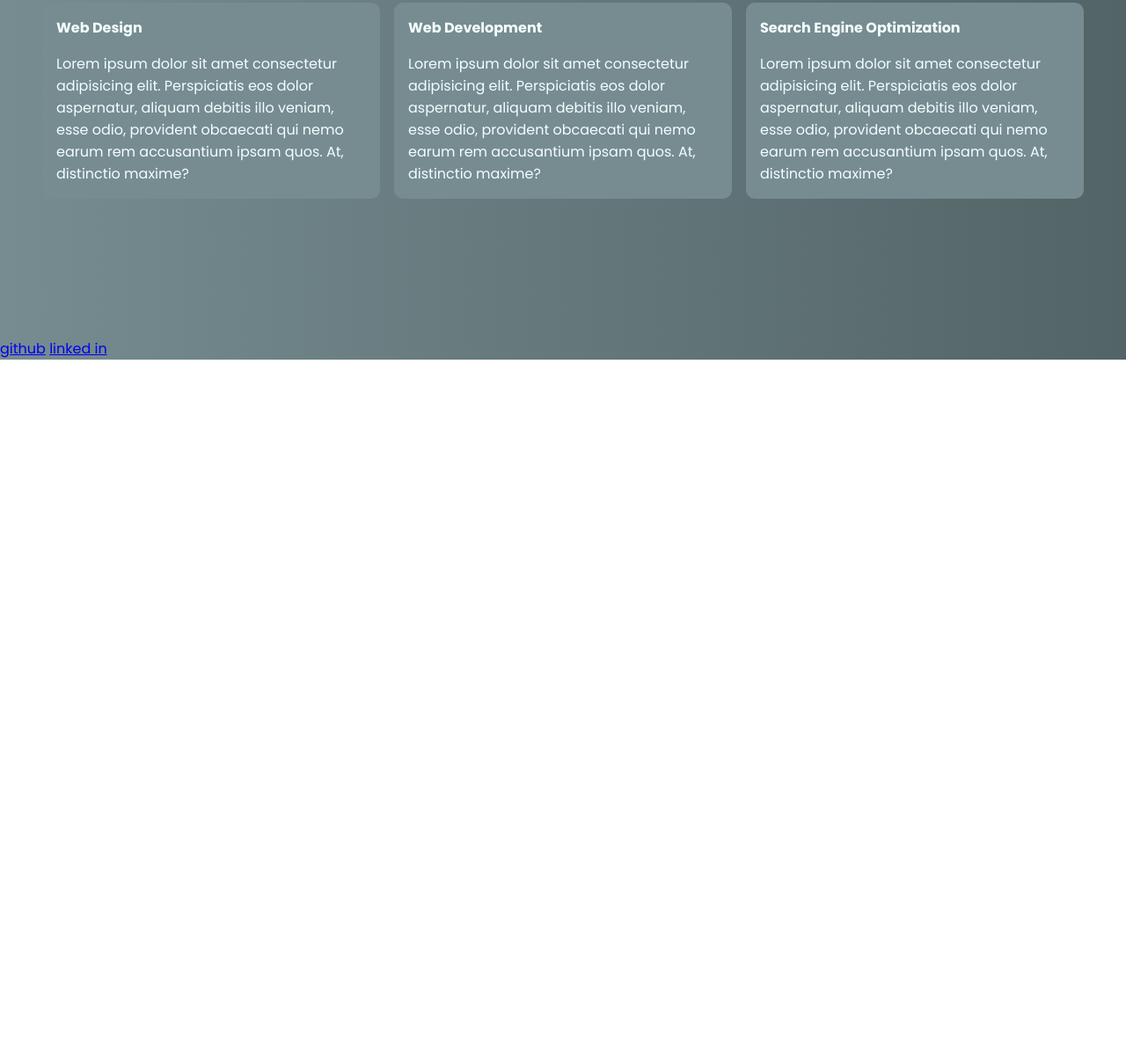
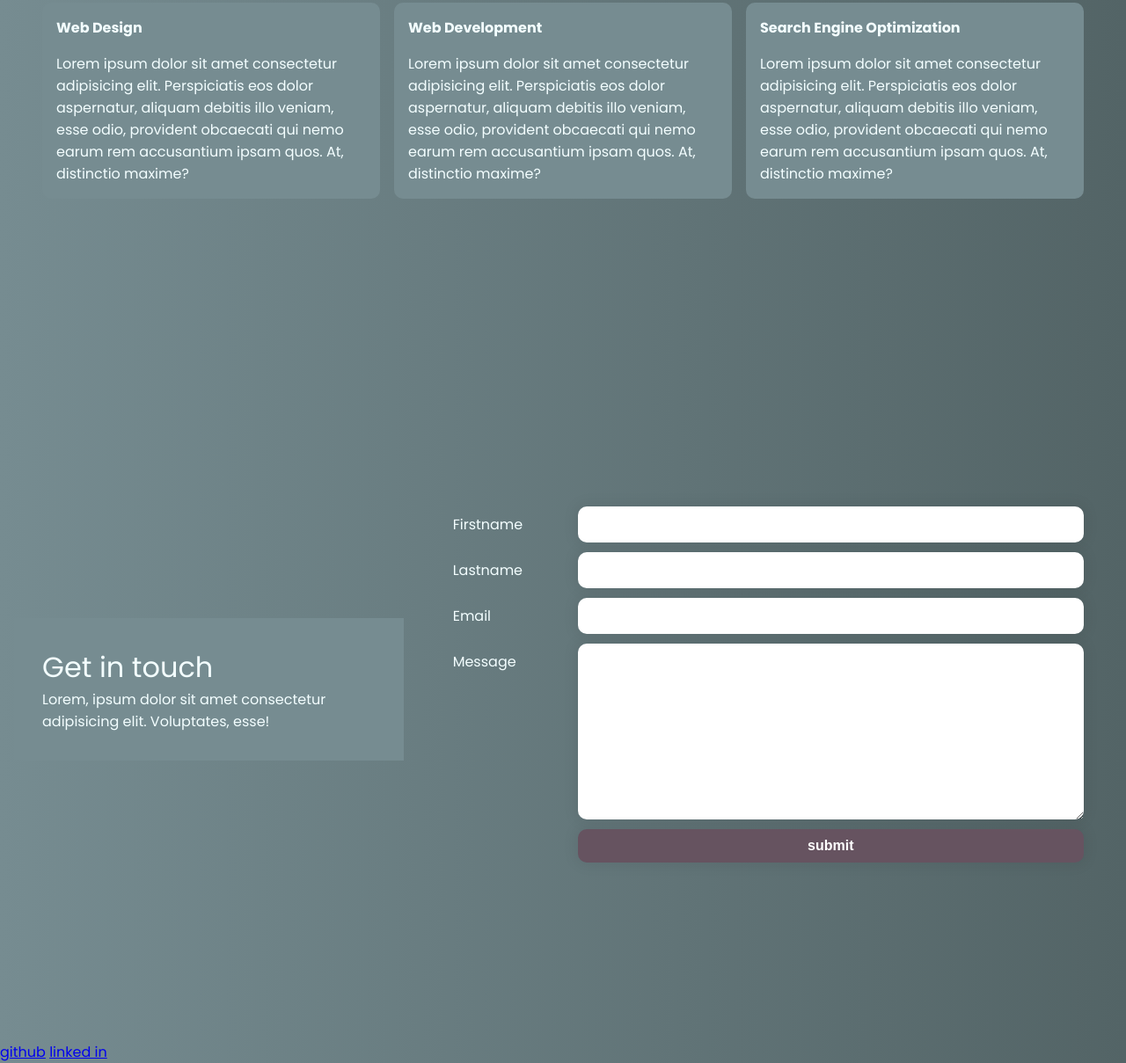
Before and after one commit to austinmula/personal-portfolio-styled, a plain HTML site: page index.html in a window 1280 px wide. Shown: the part 1216-2425 px from the top of the page at 88% size. Before the commit the page ends 1625 px from the top, so only its background shows below. Drawn offline with nearby package versions, Linux system fonts and the light colour scheme.

Commit message:
added the contacts section

```diff
--- a/index.html
+++ b/index.html
@@ -21,8 +21,8 @@
           <h3>AustinDev</h3>
           <ul>
             <li><a href="#">Home</a></li>
-            <li><a href="#">About</a></li>
-            <li><a href="#">Contacts</a></li>
+            <li><a href="#about">About</a></li>
+            <li><a href="#contacts">Contacts</a></li>
           </ul>
         </nav>
       </header>
@@ -95,47 +95,6 @@
       </div>
     </section>
 
-    <!-- About Section -->
-    <!-- <section>
-        <article>
-          <h2>About Me</h2>
-          <p>
-            Lorem ipsum dolor sit amet consectetur adipisicing elit. Officiis et
-            perferendis sunt cupiditate, reiciendis itaque aliquam velit nisi
-            eos blanditiis.
-          </p>
-          <button>Get in touch</button>
-        </article>
-      </section> -->
-
-    <!-- skills section -->
-
-    <!-- <section>
-        <h2>Key Skills</h2>
-
-        <article>
-          <h3>web Design</h3>
-          <p>
-            Lorem ipsum dolor sit amet, consectetur adipisicing elit. Excepturi,
-            esse.
-          </p>
-        </article>
-        <article>
-          <h3>web Development</h3>
-          <p>
-            Lorem ipsum dolor sit amet, consectetur adipisicing elit. Excepturi,
-            esse.
-          </p>
-        </article>
-        <article>
-          <h3>Search Engine Optimization</h3>
-          <p>
-            Lorem ipsum dolor sit amet, consectetur adipisicing elit. Excepturi,
-            esse.
-          </p>
-        </article>
-      </section> -->
-
     <!-- multimedia file -->
     <!-- <section>
         <figure>
@@ -183,20 +142,45 @@
       </section> -->
 
     <!-- contacts section -->
-    <!-- <section>
+    <section id="contacts" class="contacts">
+      <div class="contacts__heading">
+        <h2>Get in touch</h2>
+        <p>
+          Lorem, ipsum dolor sit amet consectetur adipisicing elit. Voluptates,
+          esse!
+        </p>
+      </div>
+      <div class="form-container">
         <form>
+          <div class="form-field">
             <label for="firstname">Firstname</label>
             <input type="text" name="firstname" id="firstname" />
+          </div>
+          <div class="form-field">
+            <label for="lastname">Lastname</label>
+            <input type="text" name="lastname" id="lastname" />
+          </div>
 
+          <div class="form-field">
             <label for="email">Email</label>
             <input type="email" name="email" id="email" />
-
+          </div>
+          <div class="form-field">
             <label for="message">Message</label>
-          <textarea name="message" id="message" cols="30" rows="10"></textarea>
-
+            <textarea
+              name="message"
+              id="message"
+              cols="30"
+              rows="10"
+            ></textarea>
+          </div>
+          <div class="form-field">
+            <label for=""></label>
             <input type="submit" value="submit" />
+          </div>
         </form>
-      </section> -->
+      </div>
+    </section>
 
     <!-- footer -->
 
--- a/styles/styles.scss
+++ b/styles/styles.scss
@@ -4,10 +4,12 @@ $headings-color: #f3feff;
 // $bg-color:#536466;
 $bg-color: linear-gradient(to right, #768c91, #536466);
 
-* {
+*,
+html {
   margin: 0;
   padding: 0;
   box-sizing: border-box;
+  scroll-behavior: smooth;
 }
 
 body {
@@ -39,7 +41,7 @@ nav {
       a {
         cursor: pointer;
         text-decoration: none;
-        color: #000;
+        color: #fff;
       }
     }
   }
@@ -121,7 +123,7 @@ button {
 .about {
   display: flex;
   gap: 1rem;
-  border-top: 1px solid #fff;
+  //   border-top: 1px solid #fff;
   flex-direction: column;
   justify-content: center;
   align-items: center;
@@ -135,7 +137,6 @@ button {
       margin-bottom: 2rem;
       width: 900px;
       text-align: center;
-      color: #000;
     }
   }
   .card-container {
@@ -152,3 +153,52 @@ button {
     gap: 1rem;
   }
 }
+
+.form-field {
+  display: flex;
+  margin: 0 0 0.7rem 0;
+  label,
+  input,
+  textarea {
+    padding: 0.5rem;
+    box-sizing: border-box;
+    font-size: 1rem;
+    border-radius: 10px;
+  }
+  label {
+    min-width: 150px;
+  }
+  input,
+  textarea {
+    padding: 10px;
+    width: 100%;
+    border: 0;
+    box-shadow: 0 0 15px 4px rgba(0, 0, 0, 0.06);
+    border-radius: 10px;
+  }
+  input[type="submit"] {
+    background-color: $button-color;
+    color: #fff;
+    font-weight: 700;
+  }
+}
+
+.contacts {
+  display: flex;
+  align-items: center;
+  gap: 1rem;
+  padding: 1rem;
+  &__heading {
+    padding: 2rem;
+    background-color: #768c91;
+    flex: 1;
+  }
+  .form-container {
+    flex: 2;
+    padding: 1rem;
+    form {
+      border-radius: 10px;
+      padding: 2rem 1rem;
+    }
+  }
+}
```
Also changed, not shown: styles/styles.css, 1 other file. Lines whose indentation alone changed are shown as unchanged.
